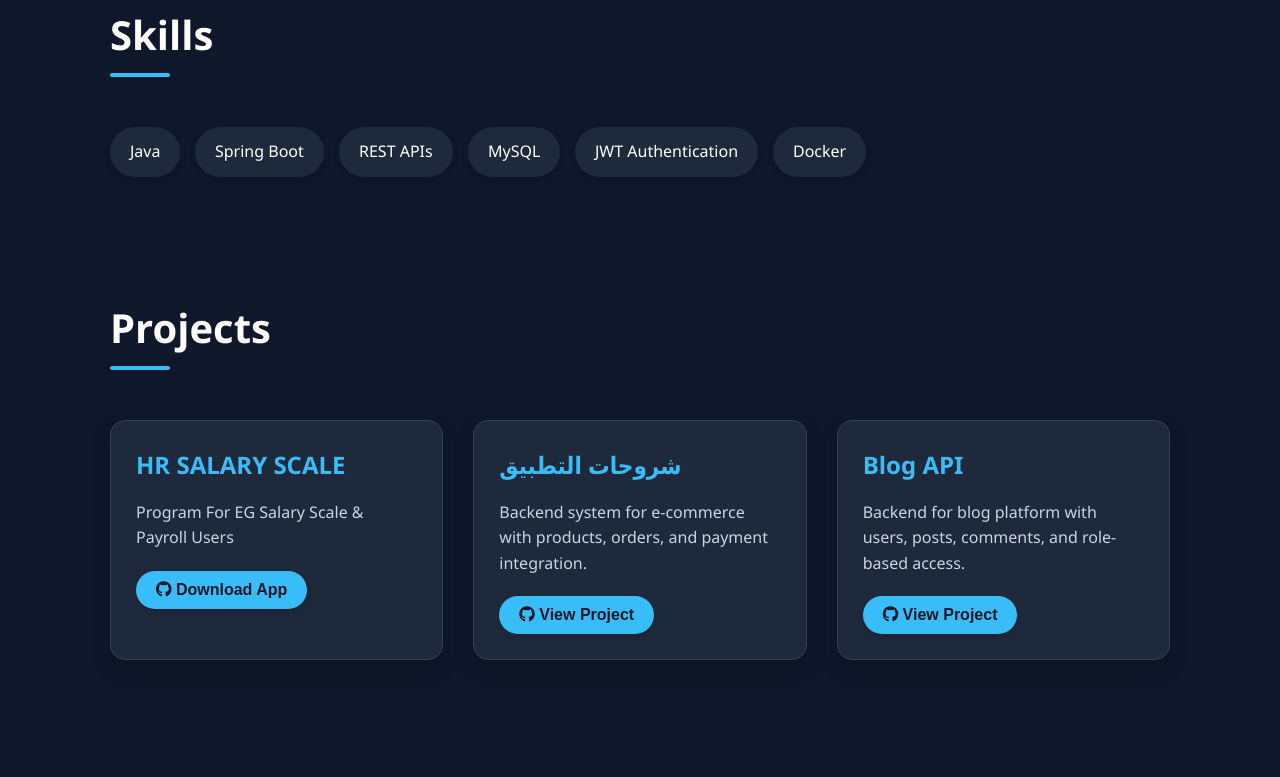
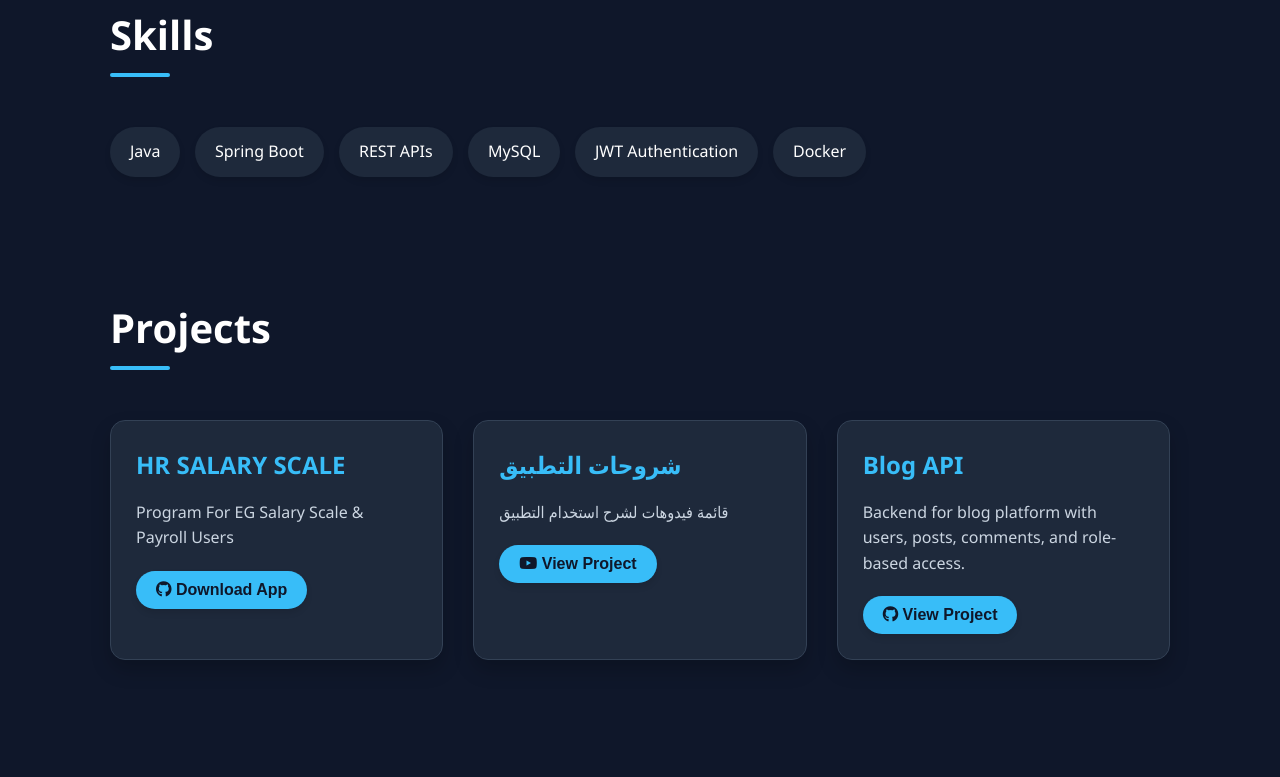
Before and after one commit to safwat055/my-portfolio, a plain HTML site: page index.html in a window 1280 px wide. Shown: the part 398-1175 px from the top of the page. Drawn offline with Linux system fonts and the light colour scheme.

Commit message:
Update index.html

```diff
--- a/index.html
+++ b/index.html
@@ -320,9 +320,9 @@
             </div>
             <div class="project">
                 <h3>شروحات التطبيق</h3>
-                <p>Backend system for e-commerce with products, orders, and payment integration.</p>
-                <a href="https://github.com/safwat055/ecommerce-api" target="_blank">
-                    <button><i class="fab fa-github"></i> View Project</button>
+                <p>قائمة فيدوهات لشرح استخدام التطبيق</p>
+                <a href="https://www.youtube.com/watch?v=qdIyvBPesjg&list=PLBpXZP4NJWAbM39RvKzddVfV42SCpTOt5" target="_blank">
+                    <button><i class="fab fa-youtube"></i> View Project</button>
                 </a>
             </div>
             <div class="project">
```
